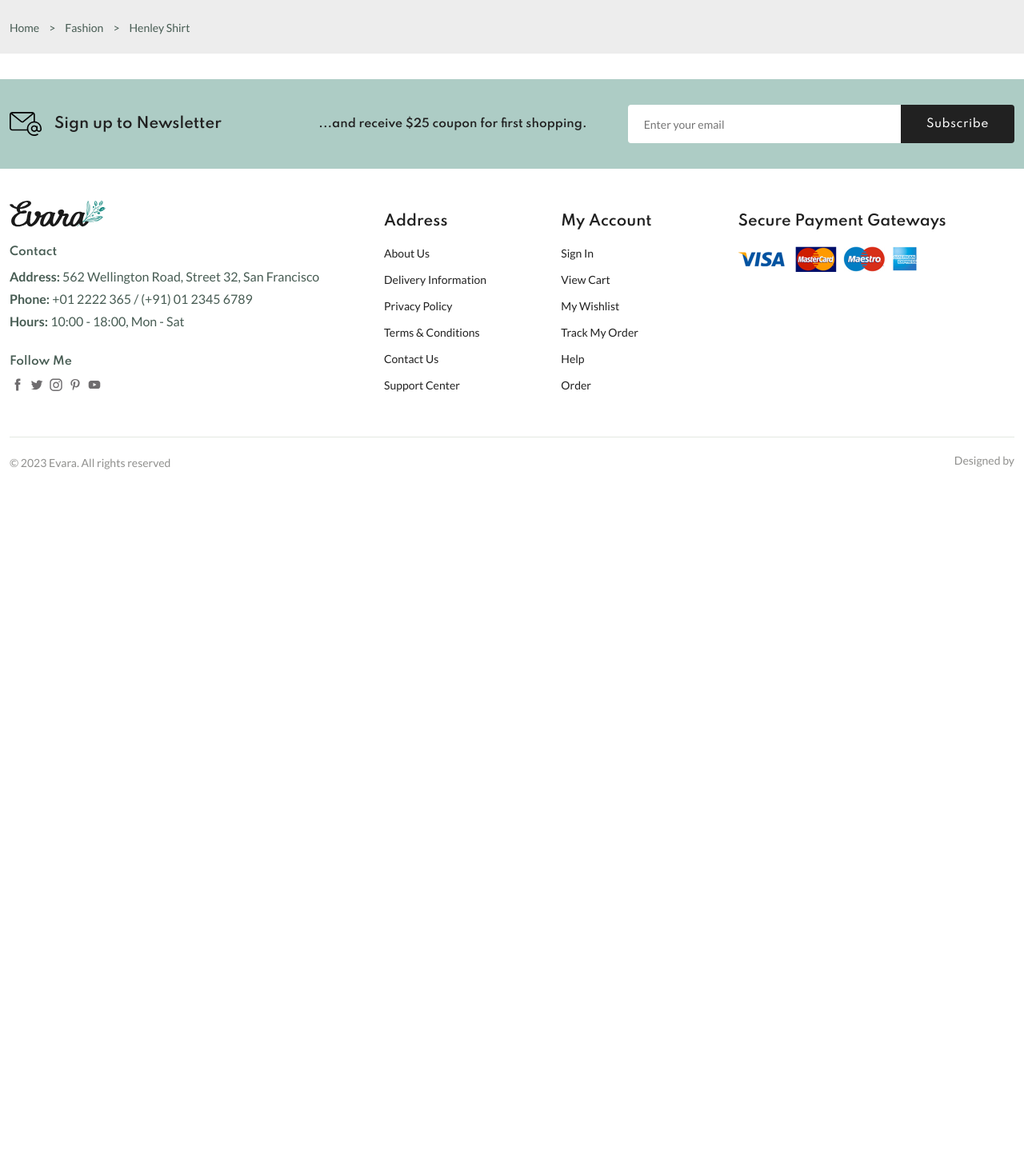
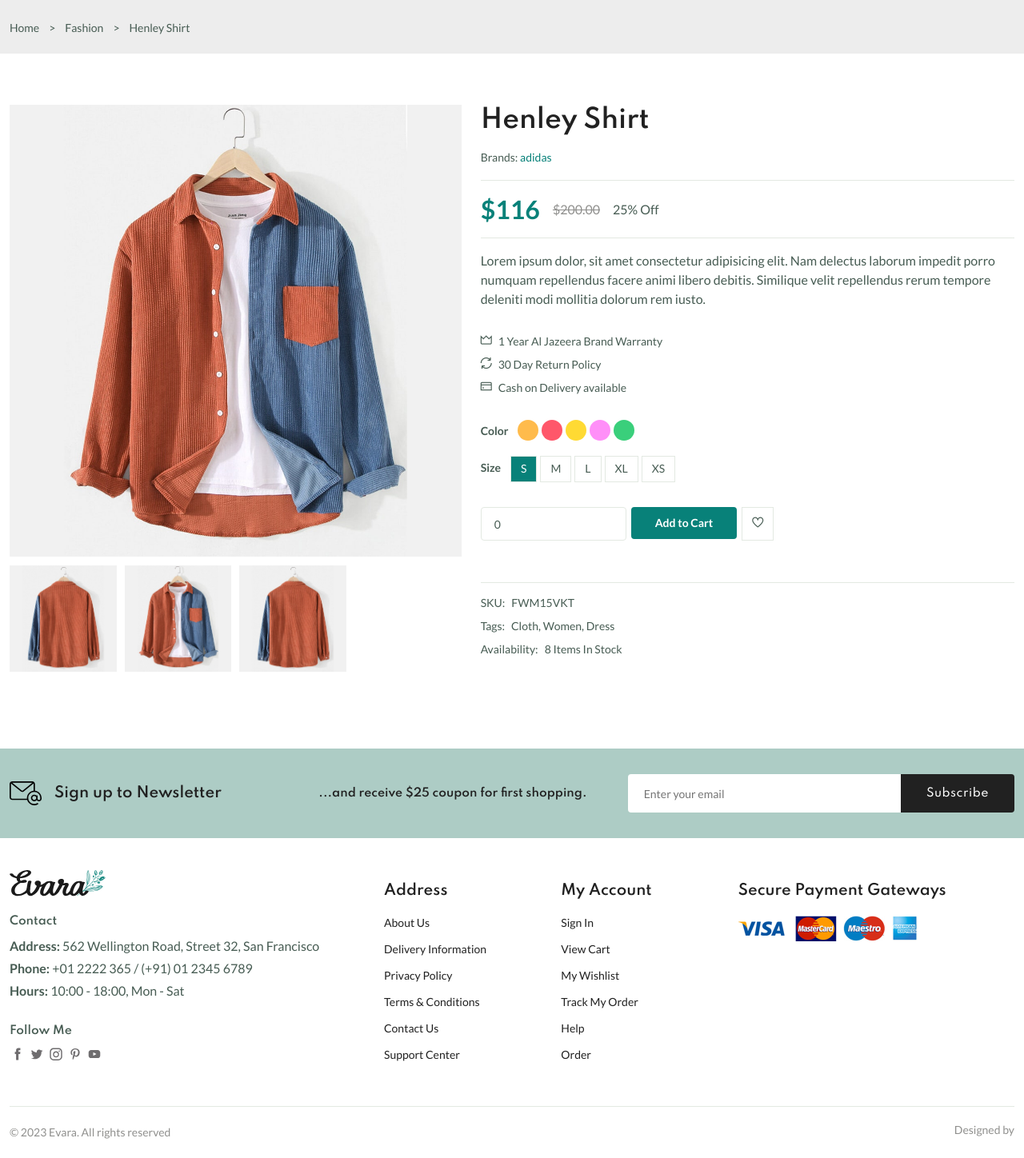
Before and after one commit to JoseDavid210803/Programacion-para-Internet, a PHP site: page /details.html in a window 1280 px wide. Shown: the part 157-1605 px from the top of the page at 80% size. Before the commit the page ends 744 px from the top, so only its background shows below. Run offline with PHP 8.4, Linux system fonts and the light colour scheme; some libraries are stand-ins or nearby versions.

Commit message:
Termine la pagina de detalles

```diff
--- a/assets/css/styles.css
+++ b/assets/css/styles.css
@@ -327,10 +327,20 @@ input{
   color: var(--first-color);
 }
 
-.btn-md{
+.btn--md,
+.btn--sm{
+  font-family: var(--body-font);
+}
+
+.btn--md{
   font-family: var(--body-font);
   height: 45px;
   line-height: 42px;
+}
+
+.btn--sm{
+  height: 40px;
+  line-height: 36px;
 }
 /*=============== CATEGORIES ===============*/
 .categories{
@@ -920,7 +930,134 @@ input{
   border-bottom-right-radius: 50%;
 }
 /*=============== DETAILS ===============*/
+.details__container{
+  grid-template-columns: 5.5fr 6.5fr;
+}
 
+.details__img{
+  margin-bottom: 0.5rem;
+}
+
+.details__small-images{
+  grid-template-columns: repeat(4, 1fr);
+  column-gap: .625rem;
+}
+
+.details__small-img{
+  cursor: pointer;
+}
+
+.details__title{
+  font-size: var(--h2-font-size);
+}
+
+.details__brand{
+  font-size: var(--small-font-size);
+  margin-block: 1rem;
+}
+
+.details__brand span{
+  color: var(--first-color);
+}
+
+.details__price{
+  border-top: 1px solid var(--border-color-alt);
+  border-bottom: 1px solid var(--border-color-alt);
+  padding-block: 1rem;
+  column-gap: 1rem;
+}
+
+.details__price .new__price{
+  font-size: var(--h2-font-size);
+}
+.details__price .old__price{
+  font-size: var(--normal-font-size);
+  font-weight: var(--weight-500);
+}
+
+.short__description{
+  margin-block: 1rem 2rem;
+}
+
+.list__item,
+.meta__list{
+  font-size: var(--small-font-size);
+  margin-bottom: .75rem;
+}
+
+.details__color,
+.details__size{
+  column-gap: .75rem;
+}
+
+.details__color{
+  margin-block: 2rem 1.5rem;
+}
+
+.details__size{
+  margin-bottom: 2.5rem;
+}
+
+.details__color-title,
+.details__size-title{
+  font-size: var(--small-font-size);
+  font-weight: var(--weight-600);
+}
+
+.color__list,
+.size__list{
+  display: flex;
+  column-gap: 0.25rem;
+}
+
+.color__link{
+  width: 26px;
+  height: 26px;
+  border-radius: 50%;
+  display: block;
+}
+
+.size__link{
+  border: 1px solid var(--border-color-alt);
+  padding: 0.375rem 0.75rem 0.5rem;
+  color: var(--text-color);
+  font-size: var(--small-font-size);
+}
+
+.size-active{
+  background-color: var(--first-color);
+  color: var(--body-color);
+}
+
+.details__action{
+  display: flex;
+  column-gap: 0.375rem;
+  margin-bottom: 3.25rem;
+}
+
+.quantity,
+.details__action-btn{
+  border: 1px solid var(--border-color-alt);
+  font-size: var(--small-font-size);
+}
+
+.quantity{
+  min-width: 80px;
+  padding-block: 0.5rem;
+  padding-inline: 1rem 0.5rem;
+  border-radius: .25rem;
+}
+
+.details__action-btn{
+  color: var(--text-color);
+  line-height: 40px;
+  padding-inline: 0.75rem;
+}
+
+.details__meta{
+  border-top: 1px solid var(--border-color-alt);
+  padding-top: 1rem;
+}
 /*=============== DETAILS INFO & REVIEWS ===============*/
 
 /*=============== CART ===============*/
--- a/assets/js/main.js
+++ b/assets/js/main.js
@@ -7,7 +7,18 @@
 /* Validate if constant exists */
 
 /*=============== IMAGE GALLERY ===============*/
+function imgGallery() {
+  const mainImg = document.querySelector('.details__img'),
+  smallImg = document.querySelectorAll('.details__small-img');
 
+  smallImg.forEach((img) => {
+    img.addEventListener('click', function() {
+      mainImg.src = this.src;
+    })
+  })
+}
+
+imgGallery();
 /*=============== SWIPER CATEGORIES ===============*/
 var swiperCategories = new Swiper(".categories__container", {
     spaceBetween: 24,
--- a/details.html
+++ b/details.html
@@ -100,7 +100,118 @@
       </section>
 
       <!--=============== DETAILS ===============-->
-      <section class="details"></section>
+      <section class="details section--lg">
+        <div class="details__container container grid">
+          <div class="details__group">
+            <img src="assets/img/product-8-1.jpg" alt="" class="details__img">
+
+            <div class="details__small-images grid">
+              <img src="assets/img/product-8-2.jpg" alt="" class="details__small-img">
+
+              <img src="assets/img/product-8-1.jpg" alt="" class="details__small-img">
+
+              <img src="assets/img/product-8-2.jpg" alt="" class="details__small-img">
+            </div>
+          </div>
+
+          <div class="details__group">
+            <h3 class="details__title">Henley Shirt</h3>
+            <p class="details__brand">Brands: <span>adidas</span></p>
+
+            <div class="details__price flex">
+              <span class="new__price">$116</span>
+              <span class="old__price">$200.00</span>
+              <span class="save__price">25% Off</span>
+            </div>
+
+            <p class="short__description">
+              Lorem ipsum dolor, sit amet consectetur adipisicing elit. Nam delectus laborum impedit porro numquam repellendus facere animi libero debitis. Similique velit repellendus rerum tempore deleniti modi mollitia dolorum rem iusto.
+            </p>
+
+            <ul class="product__list">
+              <li class="list__item flex">
+                <i class="fi-rs-crown"></i> 1 Year Al Jazeera Brand Warranty
+              </li>
+
+              <li class="list__item flex">
+                <i class="fi-rs-refresh"></i> 30 Day Return Policy
+              </li>
+
+              <li class="list__item flex">
+                <i class="fi-rs-credit-card"></i> Cash on Delivery available
+              </li>
+            </ul>
+
+            <div class="details__color flex">
+              <span class="details__color-title">Color</span>
+
+              <ul class="color__list">
+                <li>
+                  <a href="#" class="color__link" style="background-color: hsl(37, 100%, 65%);"></a>
+                </li>
+
+                <li>
+                  <a href="#" class="color__link" style="background-color: hsl(353, 100%, 67%);"></a>
+                </li>
+
+                <li>
+                  <a href="#" class="color__link" style="background-color: hsl(49, 100%, 60%);"></a>
+                </li>
+
+                <li>
+                  <a href="#" class="color__link" style="background-color: hsl(304, 100%, 78%);"></a>
+                </li>
+
+                <li>
+                  <a href="#" class="color__link" style="background-color: hsl(1226, 61%, 52%);"></a>
+                </li>
+              </ul>
+            </div>
+
+            <div class="details__size flex">
+              <span class="details__size-title">Size</span>
+
+              <ul class="size__list">
+                <li>
+                  <a href="#" class="size__link size-active" >S</a>
+                </li>
+
+                <li>
+                  <a href="#" class="size__link" >M</a>
+                </li>
+
+                <li>
+                  <a href="#" class="size__link" >L</a>
+                </li>
+
+                <li>
+                  <a href="#" class="size__link" >XL</a>
+                </li>
+
+                <li>
+                  <a href="#" class="size__link" >XS</a>
+                </li>
+              </ul>
+            </div>
+
+            <div class="details__action">
+              <input type="number" class="quantity" value="0">
+
+              <a href="#" class="btn btn--sm">Add to Cart</a>
+
+              <a href="#" class="details__action-btn">
+                <i class="fi fi-rs-heart"></i>
+              </a>
+            </div>
+
+            <ul class="details__meta">
+              <li class="meta__list flex"><span>SKU:</span> FWM15VKT</li>
+              <li class="meta__list flex"><span>Tags:</span> Cloth, Women, Dress</li>
+              <li class="meta__list flex"><span>Availability:</span> 8 Items In Stock</li>
+            </ul>
+          </div>
+        </div>
+      </section>
 
       <!--=============== DETAILS TAB ===============-->
       <section class="details__tab"></section>
```
